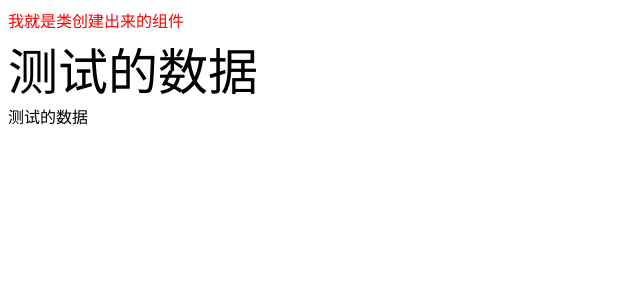
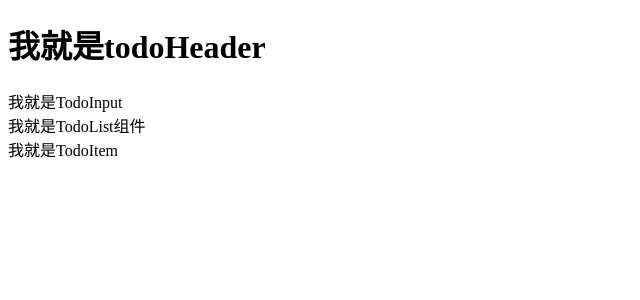
Before and after one commit to chuhx1024/React_QF, a React (Create React App) app: page / in a window 1280 px wide. Shown: the top 300 px of the page, without its empty margins (0-640 px from the left). Built offline with nearby package versions, Linux system fonts and the light colour scheme.

Commit message:
TodoList 项目结构搭建

```diff
--- /dev/null
+++ b/src/App.js
@@ -0,0 +1,18 @@
+import React, { Component } from 'react'
+import {
+    TodoHeader,
+    TodoInput,
+    TodoList
+} from './components'
+
+export default class App extends Component {
+    render() {
+        return (
+            <div>
+                <TodoHeader/>
+                <TodoInput/>
+                <TodoList/>
+            </div>
+        )
+    }
+}
--- /dev/null
+++ b/src/components/TodoHeader/index.js
@@ -0,0 +1,11 @@
+import React, { Component } from 'react'
+
+export default class TodoHeader extends Component {
+    render() {
+        return (
+            <h1>
+                我就是todoHeader
+            </h1>
+        )
+    }
+}
--- /dev/null
+++ b/src/components/TodoInput/index.js
@@ -0,0 +1,11 @@
+import React, { Component } from 'react'
+
+export default class TodoInput extends Component {
+    render() {
+        return (
+            <div>
+                我就是TodoInput
+            </div>
+        )
+    }
+}
--- /dev/null
+++ b/src/components/TodoList/TodoItem.js
@@ -0,0 +1,11 @@
+import React, { Component } from 'react'
+
+export default class TodoItem extends Component {
+    render() {
+        return (
+            <div>
+                我就是TodoItem
+            </div>
+        )
+    }
+}
--- /dev/null
+++ b/src/components/TodoList/index.js
@@ -0,0 +1,13 @@
+import React, { Component } from 'react'
+import TodoItem from './TodoItem'
+
+export default class TodoList extends Component {
+    render() {
+        return (
+            <div>
+                我就是TodoList组件
+                <TodoItem/>
+            </div>
+        )
+    }
+}
--- /dev/null
+++ b/src/components/index.js
@@ -0,0 +1,10 @@
+import TodoHeader from './TodoHeader'
+import TodoInput from './TodoInput'
+import TodoList from './TodoList'
+
+
+export {
+    TodoHeader,
+    TodoInput,
+    TodoList
+}
--- a/src/index.js
+++ b/src/index.js
@@ -1,32 +1,33 @@
 import React from 'react'
 import { render } from "react-dom"
 
-// 给元素动态设置 类名的第三方包
-import classNames from 'classnames'
+// // 给元素动态设置 类名的第三方包
+// import classNames from 'classnames'
 
-import './index.css'
+// import './index.css'
+import App from './App'
 
 // 定义组件的第二个方式 使用类 继承
 
-class App extends React.Component {
+// class App extends React.Component {
 
-    render () {
-        const style = {
-            color: 'red'
-        }
-        console.log(this.props)
-        return (
-            <div>
-                <h style={style}>我就是类创建出来的组件</h>
-                <div className="has-text-red">{this.props.msg}</div>
-                <div className={classNames('a',{b: true}, {c: false})}>{this.props.msg}</div>
-            </div>
-        )
-    }
-}
+//     render () {
+//         const style = {
+//             color: 'red'
+//         }
+//         console.log(this.props)
+//         return (
+//             <div>
+//                 <h style={style}>我就是类创建出来的组件</h>
+//                 <div className="has-text-red">{this.props.msg}</div>
+//                 <div className={classNames('a',{b: true}, {c: false})}>{this.props.msg}</div>
+//             </div>
+//         )
+//     }
+// }
 
 
 render(
-    <App msg="测试的数据"/>,
+    <App />,
     document.querySelector('#root')
 )
```
